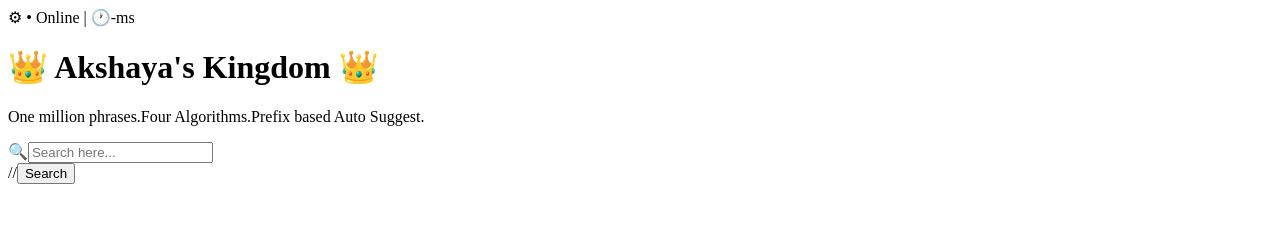
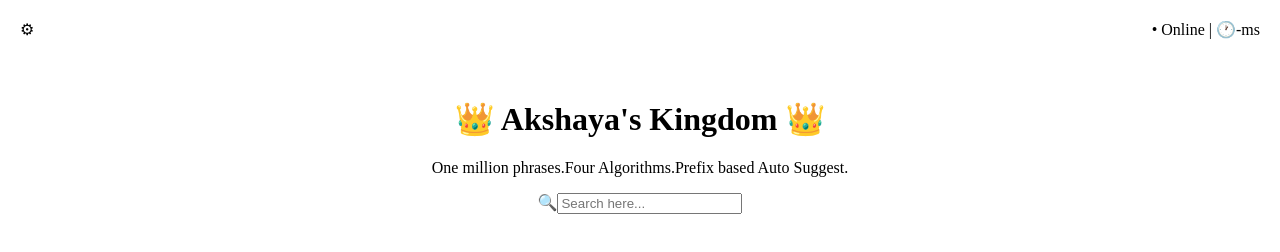
Before and after one commit to 24wh1a05g3-code/autosuggest, a website: page frontend/pages/autosuggest.html in a window 1280 px wide. Drawn offline with Linux system fonts and the light colour scheme.

Commit message:
autosuggest 2

```diff
--- a/frontend/pages/autosuggest.html
+++ b/frontend/pages/autosuggest.html
@@ -4,14 +4,38 @@
     <meta charset="UTF-8">
     <meta name="viewport" content="width=device-width, initial-scale=1.0">
     <title>Document</title>
+    <style>
+        .left-bar {
+            position:fixed;
+            top: 20px;
+            left: 20px;
+        }
+        .right-bar {
+            position:fixed;
+            top: 20px;
+            right: 20px;
+        }
+        #search-section {
+            text-align: center;
+            margin-top: 100px;
+        }
+        /* #title {
+            text-align: center;
+            color: #4CAF50;
+        } */
+
+    </style>
 </head>
 <body>
-    <span>&#9881</span>
-    <span>&#8226 Online | &#128336-ms</span>
-    <h1>&#x1F451 Akshaya's Kingdom &#x1F451</h1>
-    <p> One million phrases.Four Algorithms.Prefix based Auto Suggest.</p>
-    <span>&#128269;<input type="text" id="search" placeholder="Search here..."></span>
-    <div id="suggestions"></div>
-    //<button id="search" onclick="search()">Search</button>
+    <div>
+        <span class="left-bar">&#9881</span>
+        <span class="right-bar">&#8226 Online | &#128336-ms</span>
+    </div>
+    <div id="search-section">
+        <h1 id="title">&#x1F451 Akshaya's Kingdom &#x1F451</h1>
+        <p> One million phrases.Four Algorithms.Prefix based Auto Suggest.</p>
+        <span>&#128269;<input type="text" id="search" placeholder="Search here..."></span>
+    </div>
+    <!-- <button id="search" onclick="search()">Search</button> -->
 </body>
 </html>
```
Also changed, not shown: frontend/index.css (line endings or trailing spaces).
